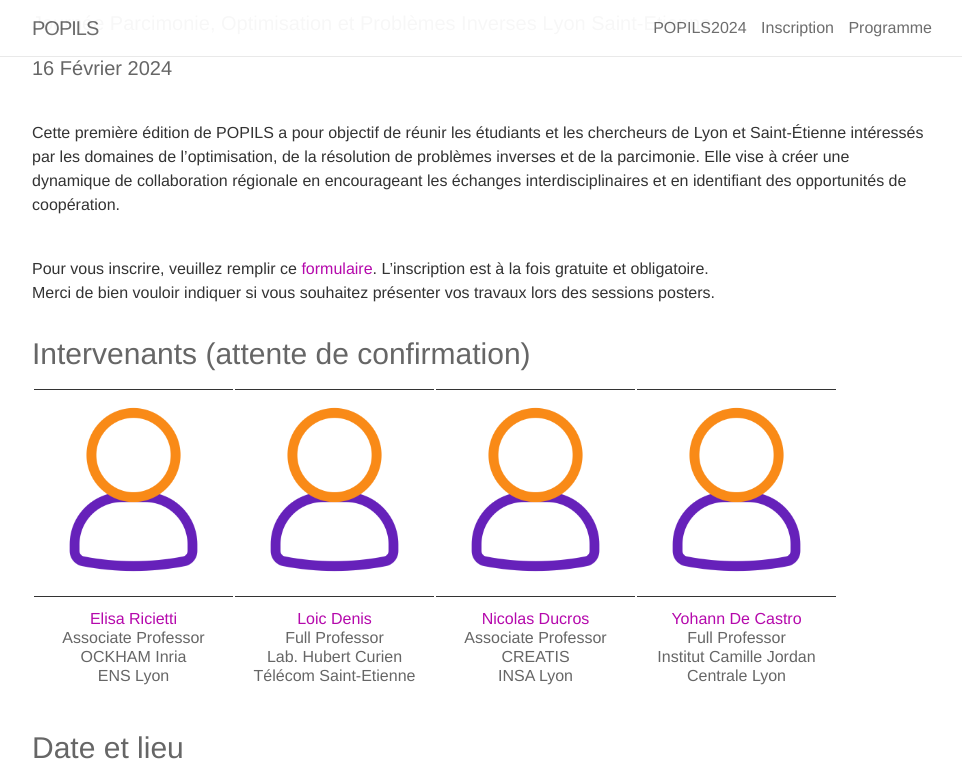
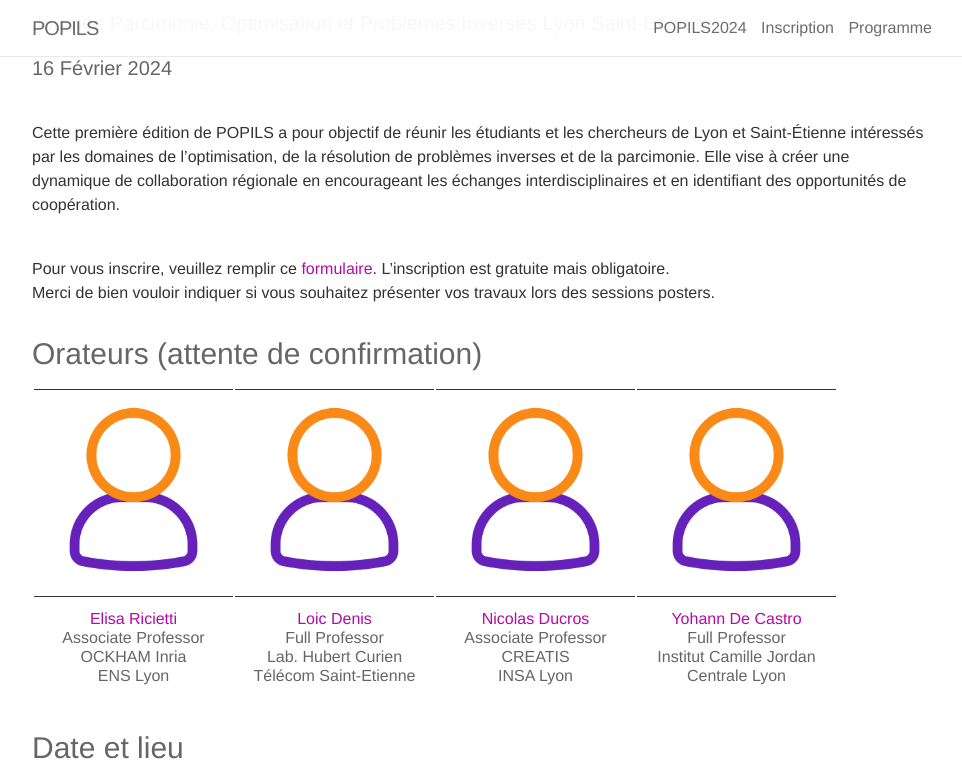
Before and after one commit to popils-day/popils-day.github.io, a Jekyll site: the page built from _pages/00_home.md, in a window 1280 px wide and 900 px high, scrolled down 390 px, cut to the strip 0-778 px from the top of the window. Shown: the whole strip, without its empty margins (158-1120 px from the left). Built offline with Jekyll 4.4.1, drawn with Linux system fonts in a browser that asks for light colours; nearby versions of some CDN libraries.

Commit message:
Update 00_home.md

```diff
--- a/_pages/00_home.md
+++ b/_pages/00_home.md
@@ -11,11 +11,11 @@ date: 16 Février 2024
 Cette première édition de POPILS a pour objectif de réunir les étudiants et les chercheurs de Lyon et Saint-Étienne intéressés par les domaines de l'optimisation, de la résolution de problèmes inverses et de la parcimonie. Elle vise à créer une dynamique de collaboration régionale en encourageant les échanges interdisciplinaires et en identifiant des opportunités de coopération.
 
 <br>
-Pour vous inscrire, veuillez remplir ce <a href="https://framaforms.org/registation-to-popils-day-1697722058">formulaire</a>. L'inscription est à la fois gratuite et obligatoire.<br>
+Pour vous inscrire, veuillez remplir ce <a href="https://framaforms.org/registation-to-popils-day-1697722058">formulaire</a>. L'inscription est gratuite mais obligatoire.<br>
 Merci de bien vouloir indiquer si vous souhaitez présenter vos travaux lors des sessions posters.
 
 
-### Intervenants (attente de confirmation)
+### Orateurs (attente de confirmation)
 
 <table style="width:75%">
   <tr>
```
